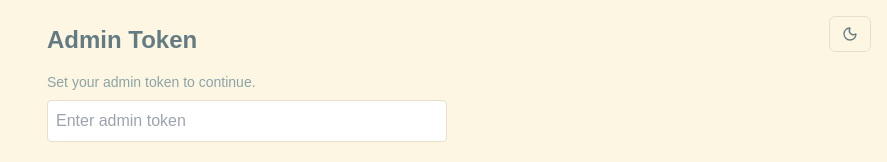
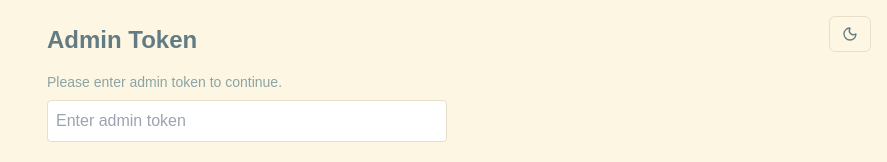
Before and after one commit to evaaaaawu/tabseed, a Next.js app: page /admin/waitlist in a window 1280 px wide. Shown: the top 162 px of the page, without its empty margins (393-1280 px from the left). Built offline with nearby package versions, Linux system fonts and the light colour scheme; a web font is replaced by a local one.

Commit message:
fix(waitlist): update admin token prompt for clarity

```diff
--- a/src/app/admin/waitlist/page.tsx
+++ b/src/app/admin/waitlist/page.tsx
@@ -55,7 +55,7 @@ export default function AdminWaitlistPage() {
 		return (
 			<div className="mx-auto max-w-md p-6">
 				<h1 className="mb-4 text-2xl font-bold">Admin Token</h1>
-				<p className="mb-2 text-sm text-muted-foreground">Set your admin token to continue.</p>
+				<p className="mb-2 text-sm text-muted-foreground">Please enter admin token to continue.</p>
 				<input
 					className="mb-2 w-full rounded border p-2"
 					placeholder="Enter admin token"
```
